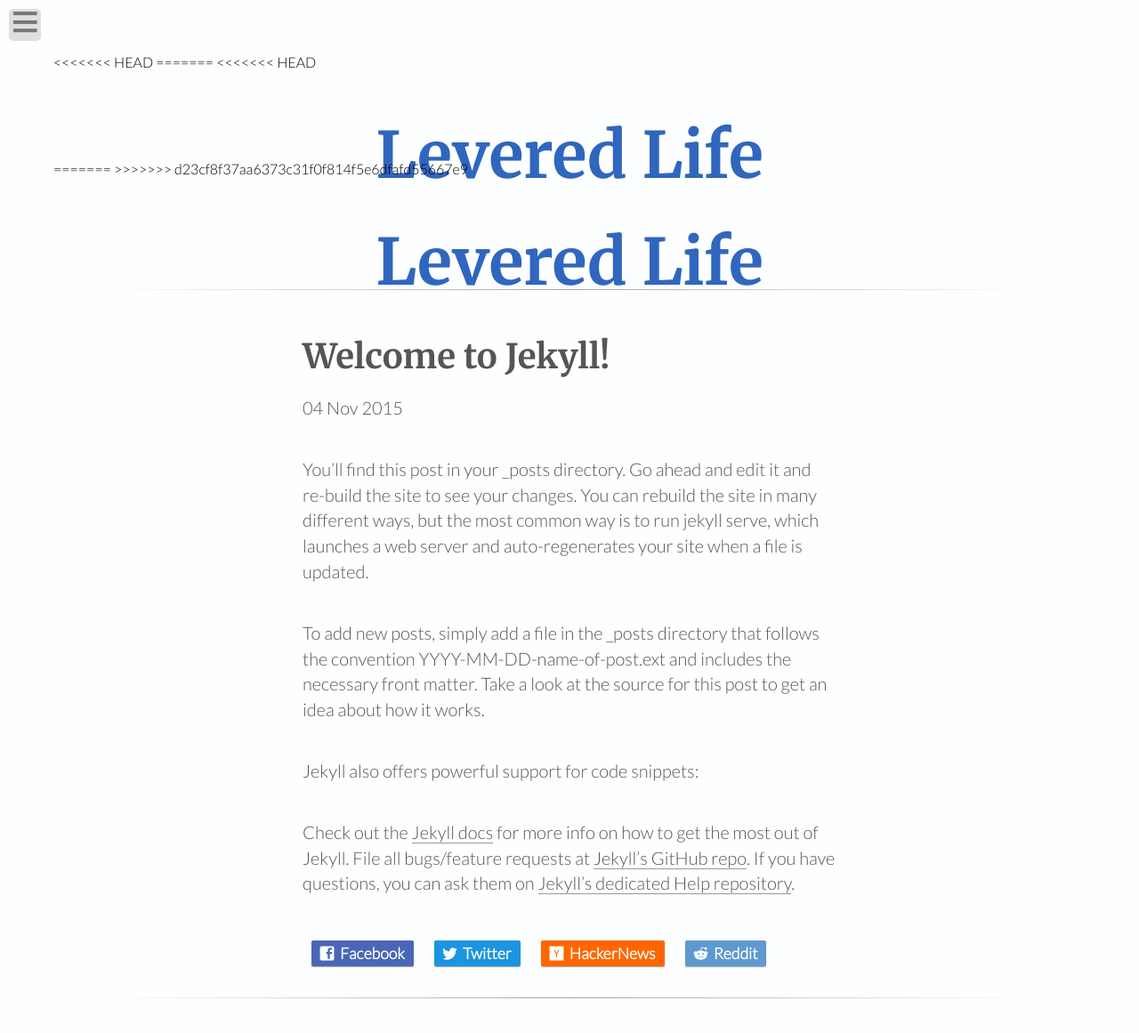
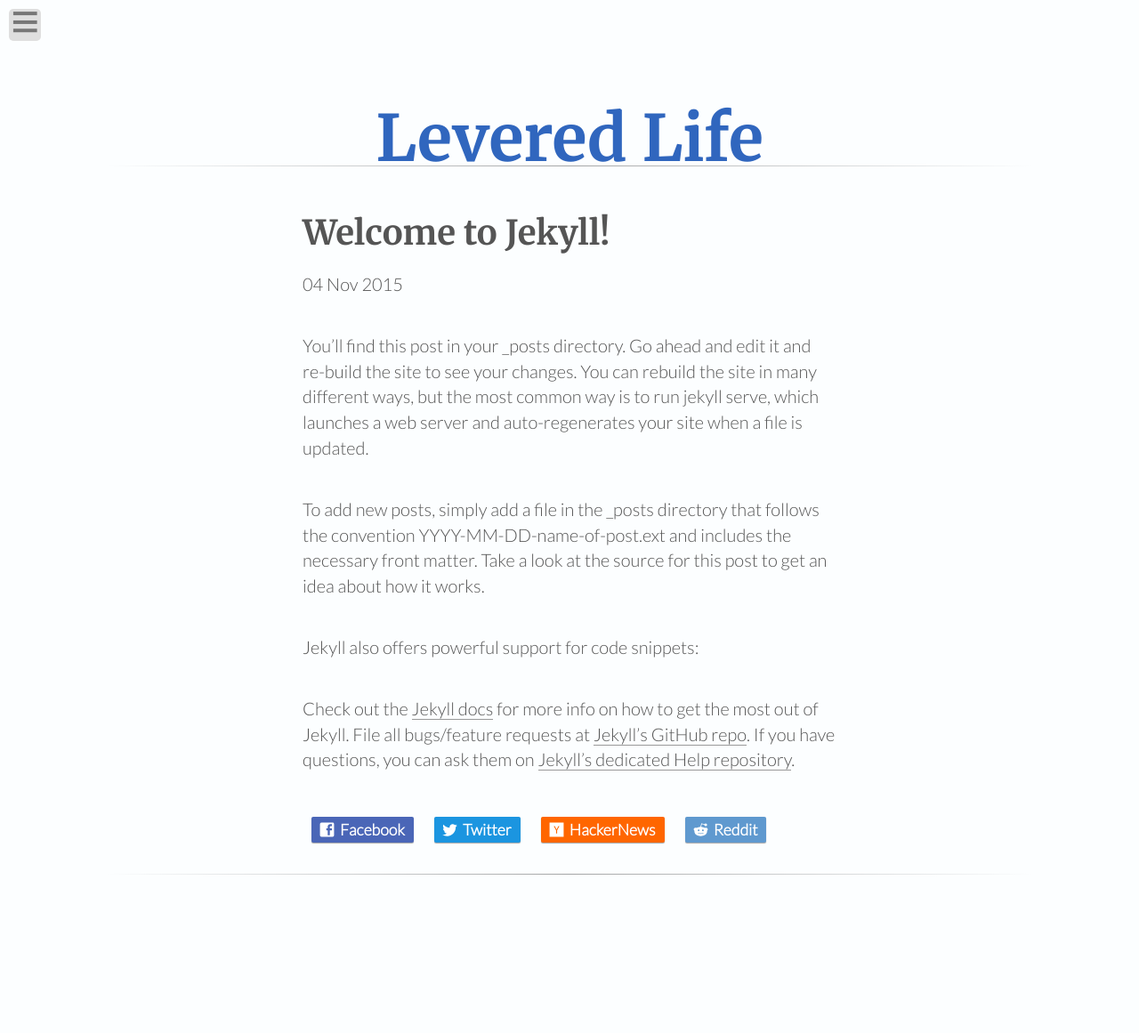
Before and after one commit to leverage-life/leverage-life.github.io, a Jekyll site: the page built from _posts/2015-11-04-welcome-to-jekyll.markdown, in a window 1280 px wide. Shown: the top 1161 px of the page at 89% size. Built offline with Jekyll 4.4.1, drawn with Linux system fonts in a browser that asks for light colours.

Commit message:
Ficking siteleaf

```diff
--- a/_layouts/post.html
+++ b/_layouts/post.html
@@ -1,14 +1,6 @@
 ---
 layout: default
 ---
-<<<<<<< HEAD
-=======
-
-<<<<<<< HEAD
-{% include _header-slim.html %}
-=======
->>>>>>> d23cf8f37aa6373c31f0f814f5e6dfafd55667e9
-
 
 {% include _header-slim.html %}
 
```
